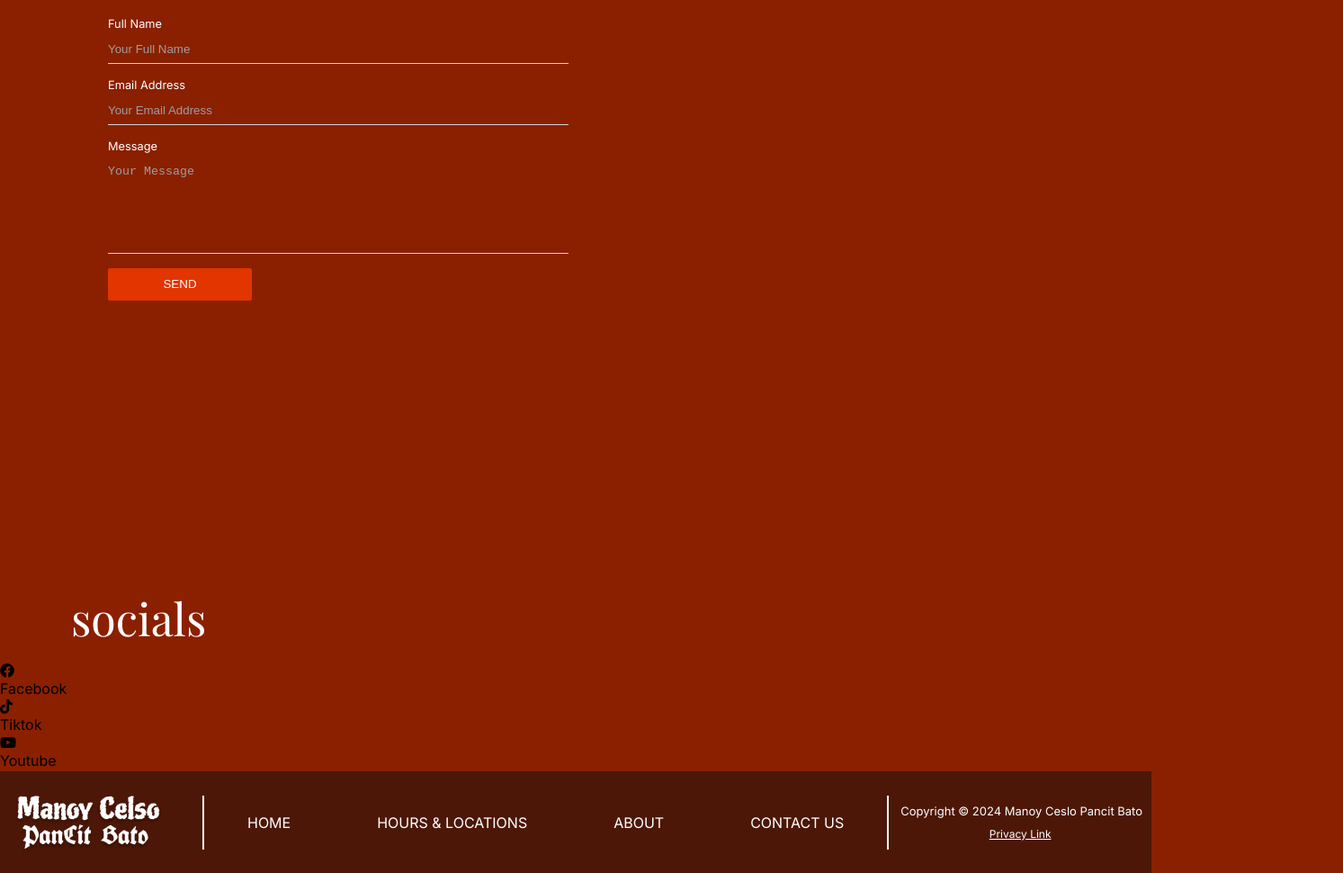
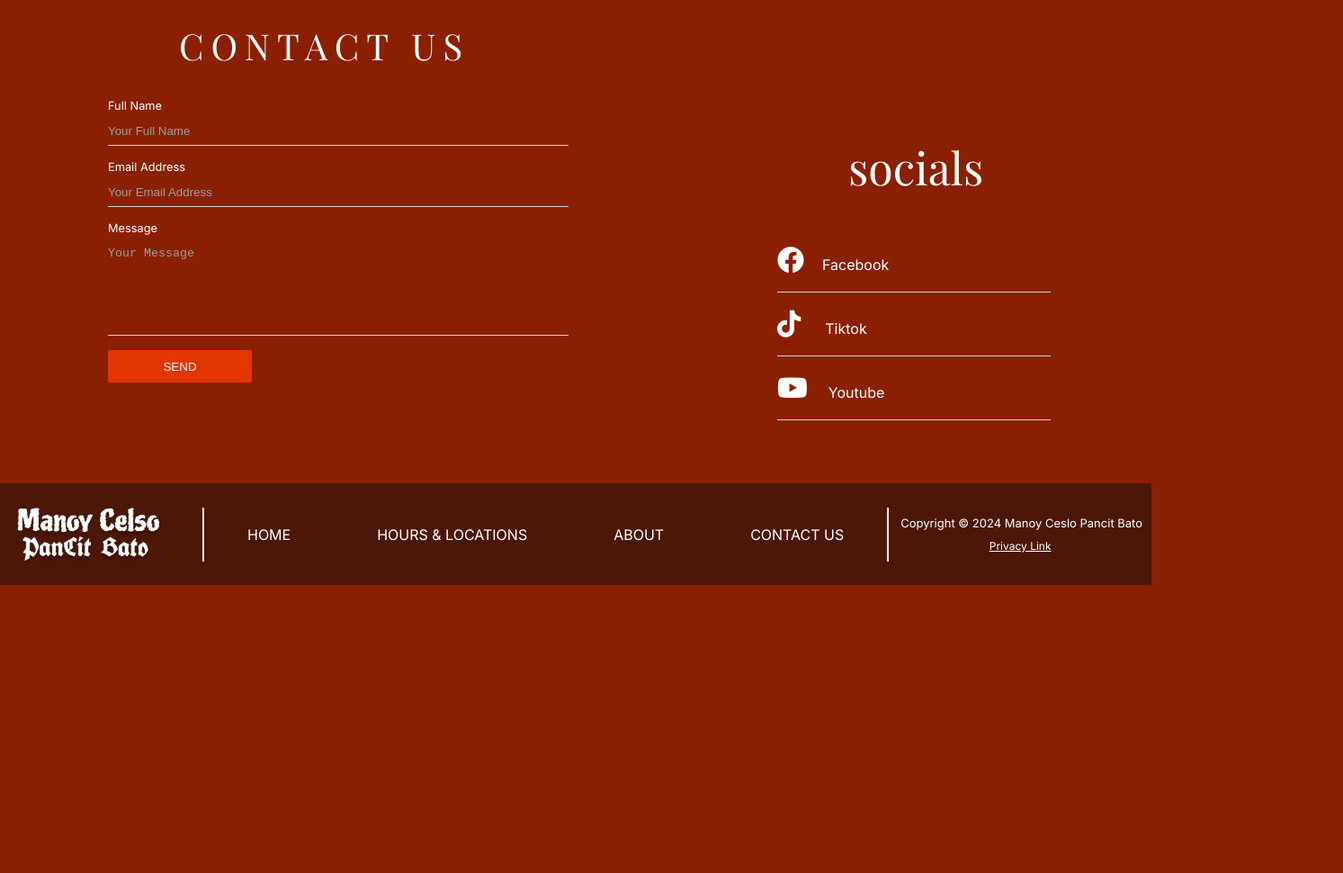
Before and after one commit to Bjorntam/ManoyCelsoWebsite, a plain HTML site: page contact.html in a window 1280 px wide. Shown: the part 351-1321 px from the top of the page at 90% size, 1493 px wide, since content can reach past the window. After the commit the page ends 1080 px from the top, so only its background shows below. Drawn offline with nearby package versions, Linux system fonts and the light colour scheme; a web font is replaced by a local one.

Commit message:
70% part two

```diff
--- a/assets/css/styles.css
+++ b/assets/css/styles.css
@@ -746,8 +746,8 @@
       .main-container-contact{
         position: absolute;
         width: 81em;
-        height: 900px;
-        top: 417px;
+        height: 300px;
+        top: 0;
         bottom: 0;
         left: 0;
         right: 0;
@@ -765,7 +765,7 @@
         margin-bottom: 30px;
       }
       #contact-footer{
-        margin-top: 70em;
+        margin-top: 50em;
       }
 
 
@@ -873,6 +873,69 @@ form {
   transition-delay: 3s;
   }
 
+  .socials{
+    margin-top: -37em;
+    margin-left: 54em;
+    color: white;
+    justify-content:space-between;
+    width: 19em;
+
+  }
+  .socials h1{
+    font-family: var(--second-body-font);
+    font-weight:100;
+    font-size: 50px;
+    margin-bottom: 50px;
+  }
+  .socials i{
+    font-size: 30px;
+    padding-right:20px ;
+    cursor: pointer;
+    transition: color 0.5s;
+  }
+  .socials i:hover{
+    color: #fec600;
+  }
+  .socials p{
+    transition: color 0.5s;
+    cursor: pointer;
+    text-decoration: none;
+    color: white;
+  }
+  .socials p:hover{
+    color: #fec600;
+  }
+  .facebook{
+    padding-bottom: 20px;
+    padding-top: 20px;
+    display: flex;
+    align-items: baseline;
+    align-content:center;
+  }
+  .tiktok{
+    padding-bottom: 20px;
+    padding-top: 20px;
+    display: flex;
+    align-items: baseline;
+    align-content: center;
+    border-top: 1px solid #d3d3d3;
+  }
+  .tiktok p{
+    margin-left: 7px;
+  }
+  .youtube{
+    padding-bottom: 20px;
+    padding-top: 20px;
+    display: flex;
+    align-items: baseline;
+    align-content: center;
+    border-bottom: 1px solid #d3d3d3;
+    border-top: 1px solid #d3d3d3;
+  }
+  .youtube p{
+    margin-left: 3px;
+  }
+
 
       /*=============== CONTACT END ===============*/
     /*=============== BREAKPOINTS ===============*/
--- a/contact.html
+++ b/contact.html
@@ -66,15 +66,15 @@
                     <h1>socials</h1>
                     <div class="facebook">
                     <i class="fa-brands fa-facebook"></i>
-                    <p>Facebook</p>
-                    </div>
-                    <div class="facebook">
-                        <i class="fa-brands fa-tiktok"></i>
-                        <p>Tiktok</p>
+                        <a href="https://www.facebook.com/profile.php?id=100090834410986" target="_blank"><p>Facebook</p></a>
                     </div>
                     <div class="tiktok">
+                        <i class="fa-brands fa-tiktok"></i>
+                        <a href="https://www.tiktok.com/@manoycelso" target="_blank"><p>Tiktok</p></a>
+                    </div>
+                    <div class="youtube">
                         <i class="fa-brands fa-youtube"></i>
-                        <p>Youtube</p>
+                        <a href="https://www.youtube.com/@toptv1million102" target="_blank"><p>Youtube</p></a>
                     </div>
                 </div>
             </div>
```
